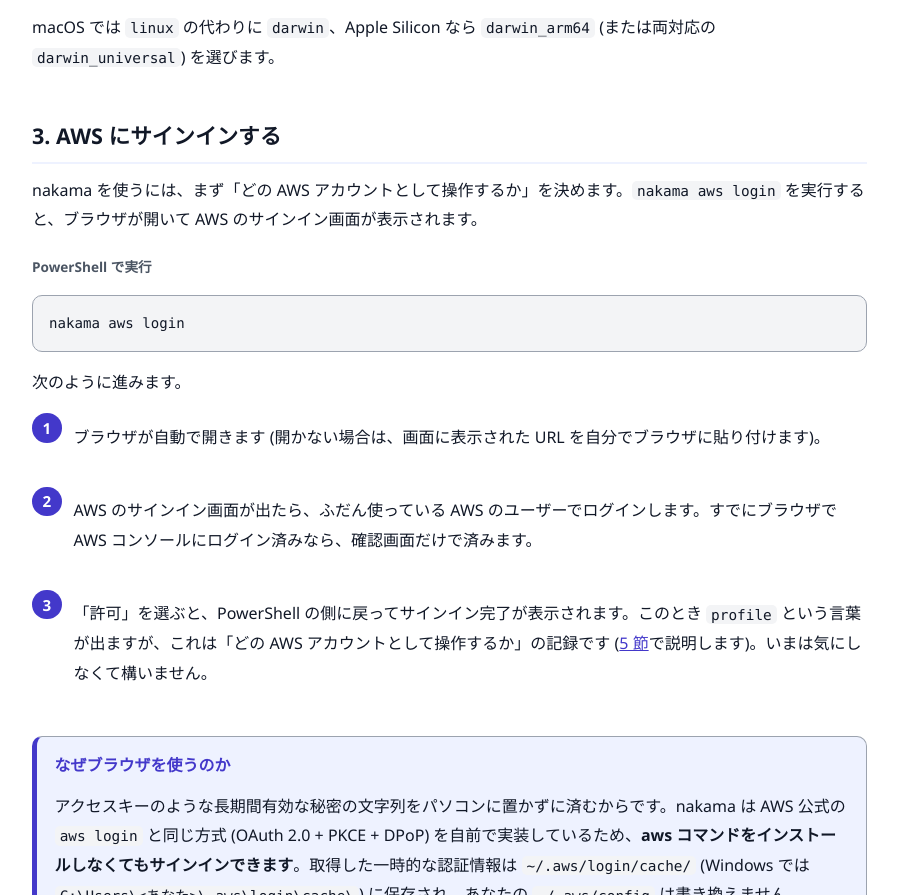
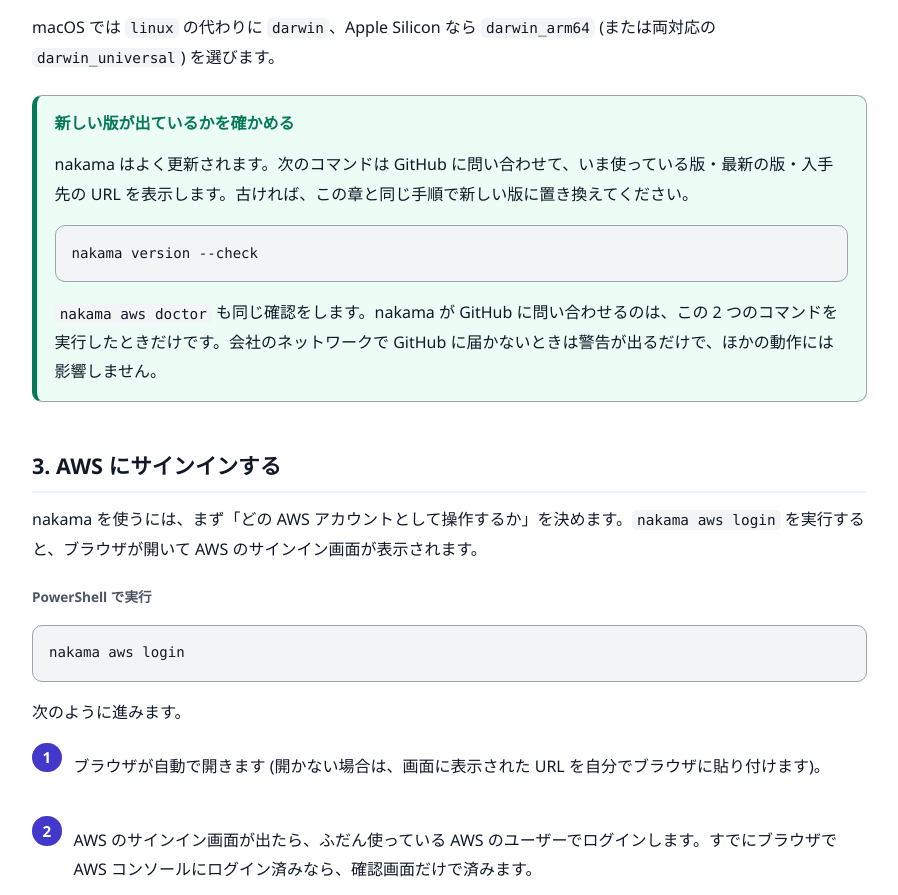
Before and after one commit to ukaji3/nakama, a plain HTML site: page docs/tutorial/01-install.html in a window 1280 px wide. Shown: the part 4024-4919 px from the top of the page, without its empty margins (343-1241 px from the left). Drawn offline with Linux system fonts and the light colour scheme.

Commit message:
docs: version --check, and doctor's version check
Design §8.24 (new) on the request, the comparison and the failures,
§8.15 on doctor's version row, §2, §9, and §14, which now counts six
outbound paths with the GitHub Releases API. Requirements: the version
row and the doctor row in §4.1, GitHub as a destination in §3, no
self-update or periodic check in §7, acceptance criteria 16 and 28.
README and the tutorial (chapter 1 on checking for a newer version,
chapter 7 on doctor's version row, chapter 8) say that only these two
commands contact GitHub.

```diff
--- a/docs/tutorial/01-install.html
+++ b/docs/tutorial/01-install.html
@@ -134,6 +134,13 @@ sudo install -m 0755 /tmp/nakama/nakama /usr/local/bin/nakama
 nakama version</code></pre>
 <p>macOS では <code>linux</code> の代わりに <code>darwin</code>、Apple Silicon なら <code>darwin_arm64</code> (または両対応の <code>darwin_universal</code>) を選びます。</p>
 
+<div class="callout tip" role="note" id="new-version">
+  <span class="title">新しい版が出ているかを確かめる</span>
+  <p>nakama はよく更新されます。次のコマンドは GitHub に問い合わせて、いま使っている版・最新の版・入手先の URL を表示します。古ければ、この章と同じ手順で新しい版に置き換えてください。</p>
+  <pre><code>nakama version --check</code></pre>
+  <p><code>nakama aws doctor</code> も同じ確認をします。nakama が GitHub に問い合わせるのは、この 2 つのコマンドを実行したときだけです。会社のネットワークで GitHub に届かないときは警告が出るだけで、ほかの動作には影響しません。</p>
+</div>
+
 <h2 id="login">3. AWS にサインインする</h2>
 <p>nakama を使うには、まず「どの AWS アカウントとして操作するか」を決めます。<code>nakama aws login</code> を実行すると、ブラウザが開いて AWS のサインイン画面が表示されます。</p>
 
```
Also changed, not shown: docs/tutorial/07-troubleshoot.html (+3 -1 lines), docs/tutorial/08-reference.html (+1 -1 lines), 4 other files.
